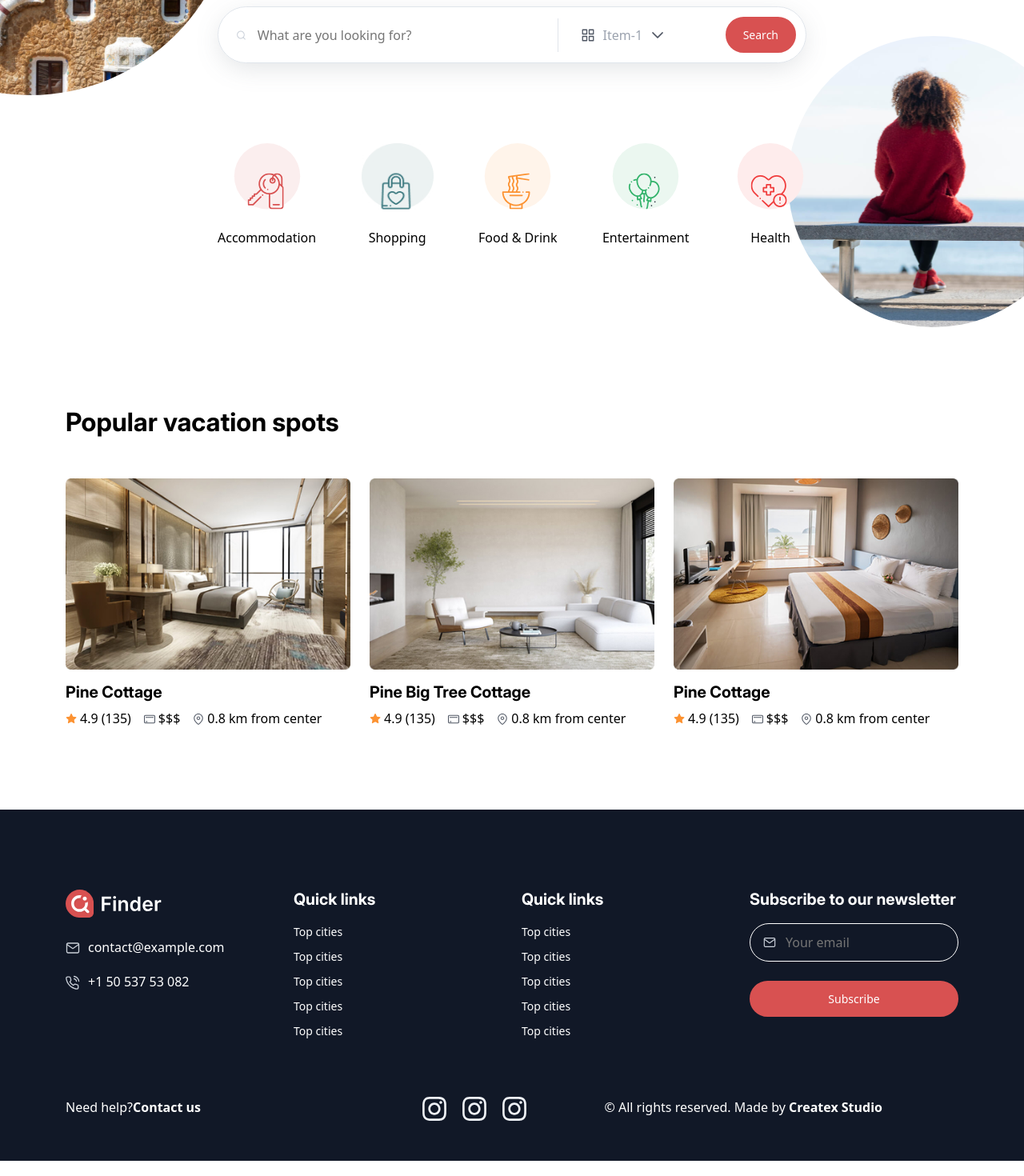
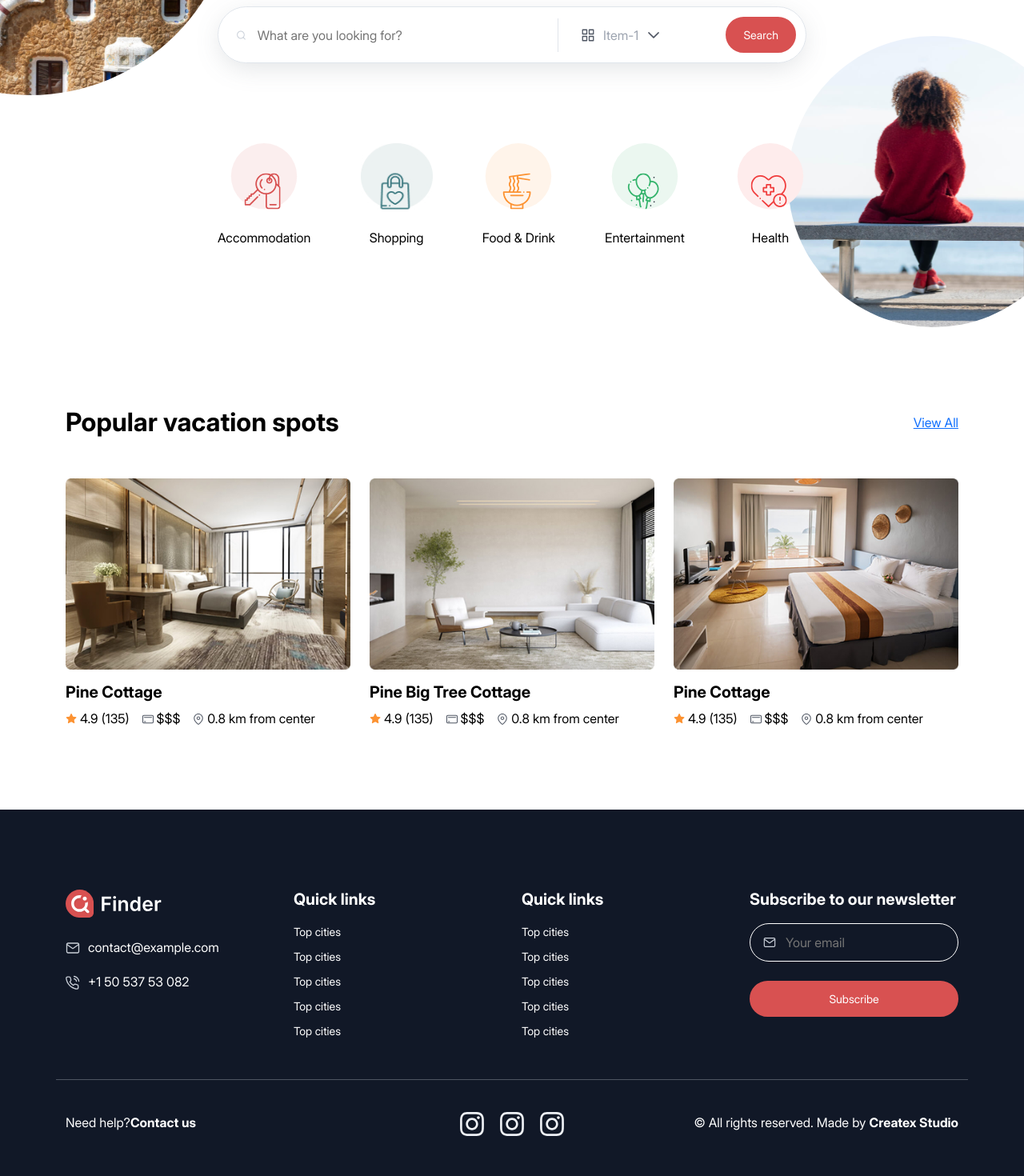
Before and after one commit to Shreyafcts/finder, a React (Vite) app: page / in a window 1280 px wide. Shown: the part 351-1821 px from the top of the page at 80% size. Built offline with nearby package versions, Linux system fonts and the light colour scheme.

Commit message:
modified the scss

```diff
--- a/src/assets/css/style.css
+++ b/src/assets/css/style.css
@@ -688,7 +688,7 @@ body {
 }
 
 body {
-  font-family: var(--font-main);
+  font-family: "Inter 28pt", sans-serif !important;
   color: var(--text-theme) !important;
   font-weight: var(--font-weight-main);
   background: var(--bg-theme) !important;
@@ -875,6 +875,24 @@ a:hover .img-hover {
 .btn-wrapper .btn.btn-red:hover {
   background-color: #fff;
   color: var(--color-red);
+}
+.btn-wrapper .link {
+  padding: 0;
+  font-size: var(--fs-16);
+  font-weight: 600;
+  line-height: 24px;
+  position: relative;
+}
+.btn-wrapper .link::after {
+  position: absolute;
+  background-image: url("../../../../public/img/arrow.svg");
+  background-repeat: no-repeat;
+  background-size: contain;
+  background-position: right center;
+  width: 6px;
+  height: 10px;
+  right: 0;
+  top: 50%;
 }
 
 .header {
@@ -1171,6 +1189,14 @@ a:hover .img-hover {
   font-weight: 400;
 }
 
+.cards__head {
+  display: flex;
+  justify-content: space-between;
+  align-items: center;
+}
+.cards__head h2 {
+  margin-bottom: 0;
+}
 .cards__body ._img {
   margin-bottom: 16px;
 }
@@ -1258,7 +1284,9 @@ a:hover .img-hover {
   }
 }
 .footer__sub {
-  padding-top: 72px;
+  margin-top: 50px !important;
+  border-top: 1px solid var(--color-dark-grey);
+  padding-top: 40px;
 }
 .footer__sub .footer__social {
   display: flex;
--- a/src/assets/scss/_overal.scss
+++ b/src/assets/scss/_overal.scss
@@ -24,7 +24,7 @@ body {
 }
 
 body {
-  font-family: var(--font-main);
+  font-family: $font-main !important;
   color: var(--text-theme) !important;
   font-weight: var(--font-weight-main);
   background: var(--bg-theme) !important;
--- a/src/assets/scss/elements/_cards.scss
+++ b/src/assets/scss/elements/_cards.scss
@@ -1,4 +1,12 @@
 .cards {
+  &__head {
+    display: flex;
+    justify-content: space-between;
+    align-items: center;
+    h2 {
+      margin-bottom: 0;
+    }
+  }
   &__body {
     ._img {
       margin-bottom: 16px;
--- a/src/assets/scss/elements/_footer.scss
+++ b/src/assets/scss/elements/_footer.scss
@@ -63,7 +63,9 @@
     }
   }
   &__sub {
-    padding-top: 72px;
+    margin-top: 50px !important;
+    border-top: 1px solid $color-dark-grey;
+    padding-top: 40px;
     .footer__social {
       display: flex;
       align-items: center;
--- a/src/components/Footer.jsx
+++ b/src/components/Footer.jsx
@@ -60,7 +60,7 @@ const Footer = () => {
                             </div>
                         </div>
                     </div>
-                    <div className="row footer__sub gap-20 _pb-50">
+                    <div className="row footer__sub justify-content-between gap-20 _pb-50">
                         <div className="col-lg-4">
                             <p>Need help?<strong>Contact us</strong></p>
                         </div>
--- a/src/components/Vacationspot.jsx
+++ b/src/components/Vacationspot.jsx
@@ -2,6 +2,7 @@ import { hotels } from "../data/hotels";
 import starIcon from '../../public/img/star.svg';
 import mapIcon from '../../public/img/map.svg';
 import costIcon from '../../public/img/cost.svg';
+import { NavLink } from "react-router-dom";
 
 const Vacationspot = () => {
     return (
@@ -9,8 +10,11 @@ const Vacationspot = () => {
             <section className="cards standard-text _pv-100 _bg-white">
                 <div className="container">
                     <div className="row _pb-50">
-                        <div className="col-12">
+                        <div className="col-12 cards__head">
                             <h2>Popular vacation spots</h2>
+                            <div class="btn-wrapper mt-0">
+                                <NavLink to="#" class="link link-text">View All</NavLink>
+                            </div>
                         </div>
                     </div>
                     <div className="row gap-20">
```
Also changed, not shown: src/assets/scss/_main.scss (+18 -0 lines), public/img/side-arrow.svg (added), 1 other file (tests, documents, lock files or other folders).
